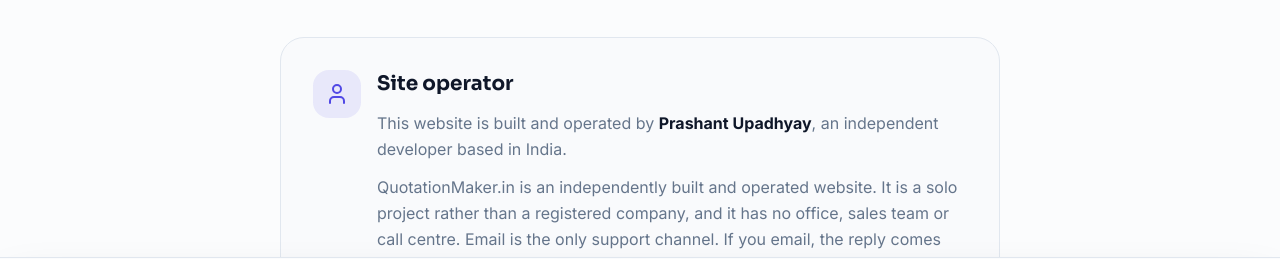
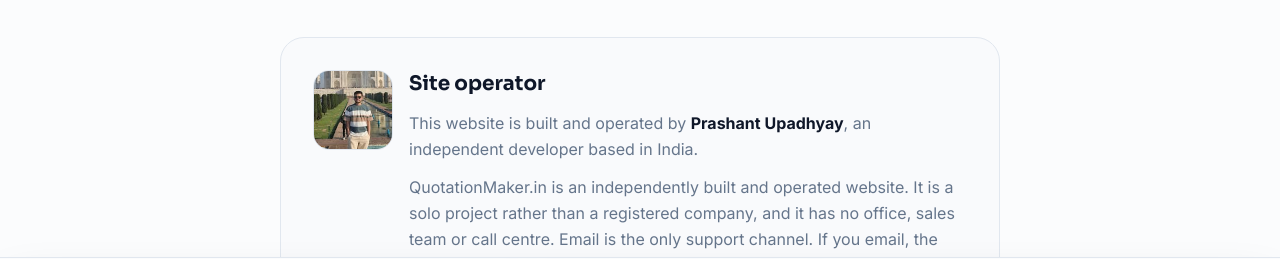
Before and after one commit to prashantkumarupd2004/quotation, a Next.js app: page /about in a window 1280 px wide. Shown: the part 465-724 px from the top of the page. Built offline with nearby package versions, Linux system fonts and the light colour scheme; no server answers.

Commit message:
about: show operator photo for publisher trust (AdSense checklist)
The AdSense review checklist requires the About page to carry a real
photo of the site operator alongside the name. Replaced the generic
User icon with /pk.jpg (already used in the blog author byline).

```diff
--- a/src/app/about/page.tsx
+++ b/src/app/about/page.tsx
@@ -1,6 +1,7 @@
 import type { Metadata } from 'next';
 import Link from 'next/link';
-import { ArrowRight, Instagram, Mail, ShieldCheck, User, Wrench } from 'lucide-react';
+import Image from 'next/image';
+import { ArrowRight, Instagram, Mail, ShieldCheck, Wrench } from 'lucide-react';
 import { PageHero } from '@/components/layout/page-hero';
 import { buildMetadata } from '@/lib/seo';
 import { JsonLd } from '@/components/json-ld';
@@ -41,9 +42,13 @@
         {/* ---- Operator identity: who is actually accountable for this site ---- */}
         <section className="rounded-3xl border border-border bg-muted/30 p-6 sm:p-8">
           <div className="flex items-start gap-4">
-            <span className="grid h-12 w-12 flex-shrink-0 place-items-center rounded-2xl bg-primary/10 text-primary">
-              <User className="h-6 w-6" />
-            </span>
+            <Image
+              src="/pk.jpg"
+              alt="Prashant Upadhyay, the independent developer who builds and operates QuotationMaker.in"
+              width={96}
+              height={96}
+              className="h-16 w-16 flex-shrink-0 rounded-2xl border border-border object-cover sm:h-20 sm:w-20"
+            />
             <div>
               <h2 className="font-display text-xl font-bold">Site operator</h2>
               <p className="mt-3 leading-relaxed text-muted-foreground">
```
